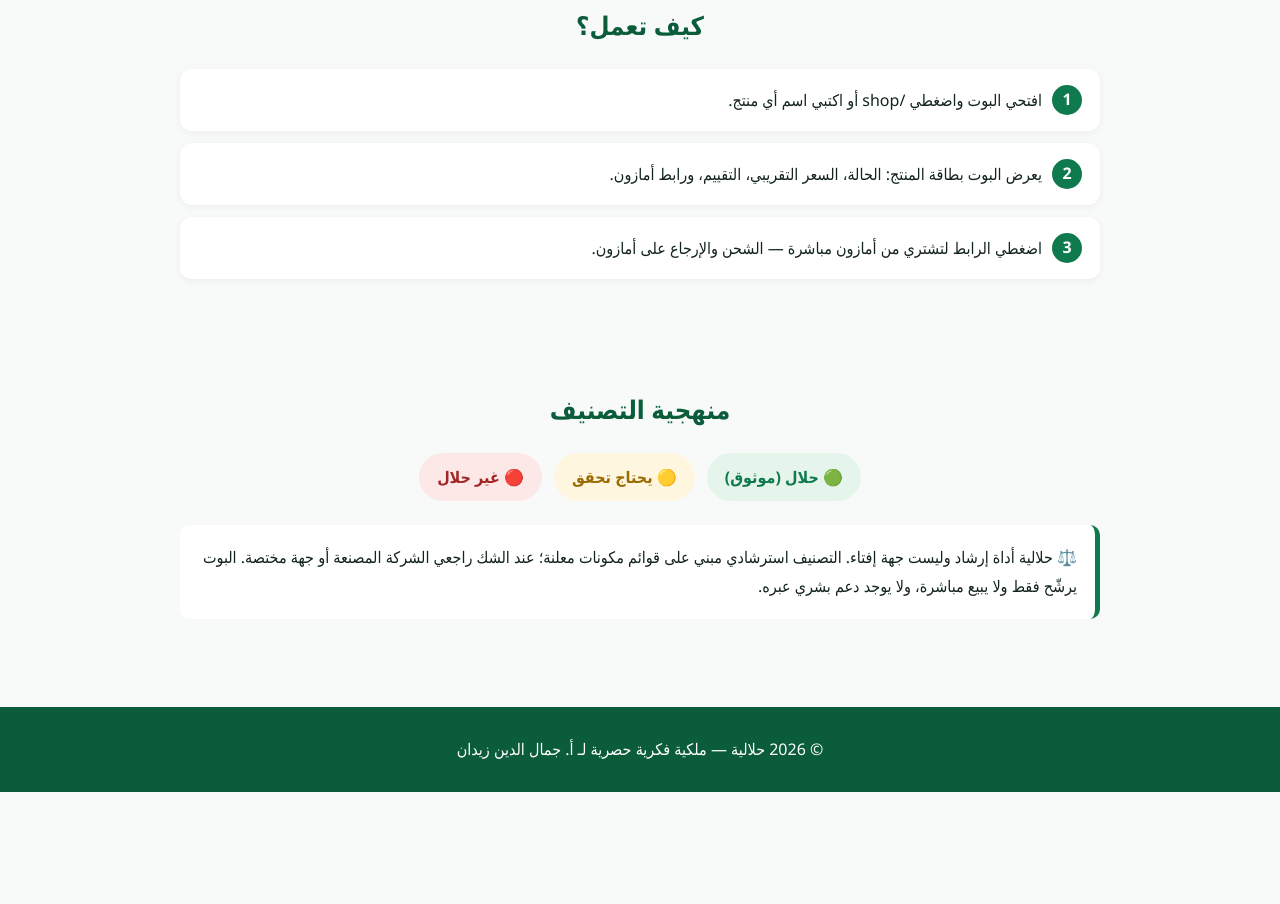
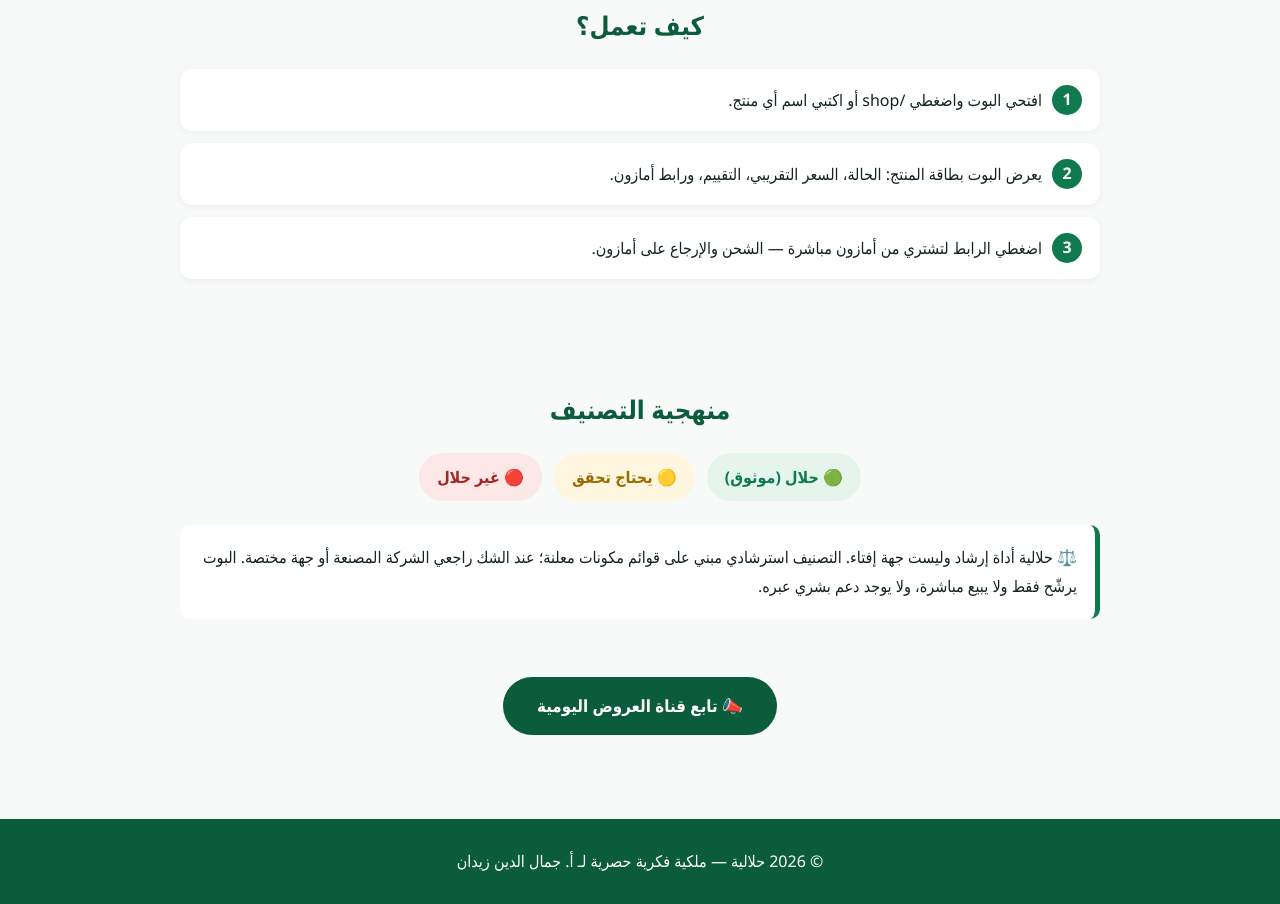
Before and after one commit to sasaa2000/halalia-landing, a plain HTML site: page index.html in a window 1280 px wide. Shown: the part 826-1730 px from the top of the page. Before the commit the page ends 1618 px from the top, so only its background shows below. Drawn offline with Linux system fonts and the light colour scheme.

Commit message:
Add Halalia Telegram channel link

```diff
--- a/index.html
+++ b/index.html
@@ -62,6 +62,7 @@ footer{background:var(--g2);color:#fff;text-align:center;padding:28px 0;margin-t
 </div>
 <div class="note">⚖️ حلالية أداة إرشاد وليست جهة إفتاء. التصنيف استرشادي مبني على قوائم مكونات معلنة؛ عند الشك راجعي الشركة المصنعة أو جهة مختصة. البوت يرشّح فقط ولا يبيع مباشرة، ولا يوجد دعم بشري عبره.</div>
 </div></section>
+<section style="text-align:center;padding:10px 20px 44px"><a href="https://t.me/halalia_egypt" style="display:inline-block;background:#0a5c3a;color:#fff;font-weight:700;padding:14px 34px;border-radius:999px;text-decoration:none;font-size:1.05rem">📣 تابع قناة العروض اليومية</a></section>
 <footer>
 <div class="wrap">© 2026 حلالية — ملكية فكرية حصرية لـ أ. جمال الدين زيدان</div>
 </footer>
```
